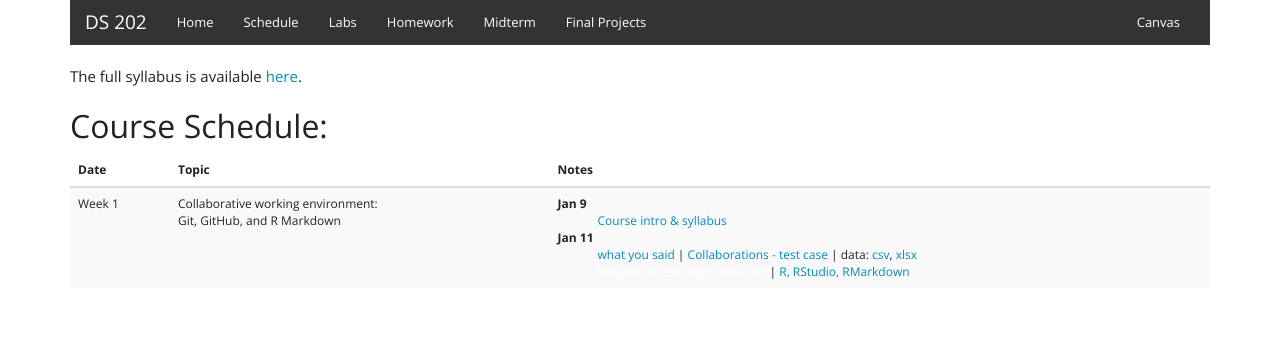
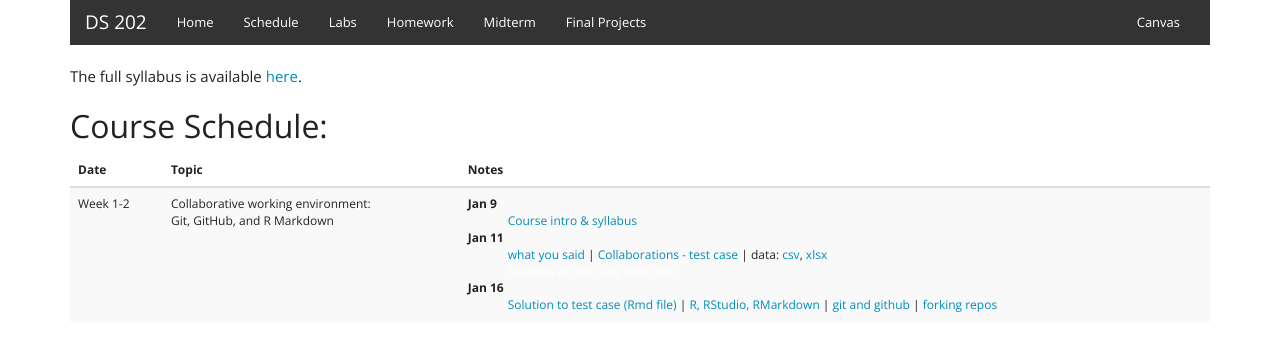
Before and after one commit to DS202-at-ISU/DS202-at-ISU.github.io-2018, a Jekyll site: the page built from schedule.html, in a window 1280 px wide. Shown: the top 351 px of the page. Built offline with Jekyll 4.4.1, drawn with Linux system fonts in a browser that asks for light colours.

Commit message:
update links for week 2

```diff
--- a/schedule.html
+++ b/schedule.html
@@ -19,7 +19,7 @@ The full syllabus is available <a href="syllabus.pdf" target=_blank>here</a>.
     </thead>
     <tbody>
       <tr>
-        <td>Week 1</td>
+        <td>Week 1-2</td>
         <td>Collaborative working environment: <br>
         Git, GitHub, and R Markdown</td>
         <td>
@@ -28,11 +28,12 @@ The full syllabus is available <a href="syllabus.pdf" target=_blank>here</a>.
           <dd><a href="../materials/00_getting-started/slides.html" target=_blank>Course intro & syllabus</a> </dd>
           <dt>Jan 11</dt>
           <dd> <a href="../materials/01_collaborative-environment/01b_what-you-said.html" target=_blank>what you said</a> | <a href="../materials/01_collaborative-environment/01_test-case.html" target=_blank>Collaborations - test case</a> | data: <a href="../materials/01_collaborative-environment/data/gapminder-5060.csv" target=_blank>csv</a>, <a href="../materials/01_collaborative-environment/data/gapminder-5060.xlsx" target=_blank>xlsx</a> <br>
-          <a href="../materials/01_collaborative-environment/02_test-case-solution.html" target=_blank><font color="white">Solution to test case</font></a> <a href="../materials/01_collaborative-environment/02_test-case-solution.html" target=_blank><font color="white">(Rmd file)</font></a> | <a href="../materials/01_collaborative-environment/03_rmarkdown.html" target=_blank>R, RStudio, RMarkdown</a></dd>
-<!--      <dt>Jan 16</dt>
+          <a href="../materials/01_collaborative-environment/02_test-case-solution.html" target=_blank><font color="white">Solution to test case</font></a> <a href="../materials/01_collaborative-environment/02_test-case-solution.html" target=_blank><font color="white">(Rmd file)</font></a> </dd>
+      <dt>Jan 16</dt>
 
-          <dd><a href="../materials/01_collaborative-environment/04_git.html" target=_blank>forking repos</a>|  | <a href="../materials/01_collaborative-environment/04_git.html" target=_blank>git and github</a></dd>
-          </dl> -->
+          <dd>
+ <a href="../materials/01_collaborative-environment/02_test-case-solution.html" target=_blank>Solution to test case</a> <a href="../materials/01_collaborative-environment/02_test-case-solution.Rmd" target=_blank>(Rmd file)</a> | <a href="../materials/01_collaborative-environment/03_rmarkdown.html" target=_blank>R, RStudio, RMarkdown</a>  | <a href="../materials/01_collaborative-environment/04_git.html" target=_blank>git and github</a> | <a href="../materials/01_collaborative-environment/04_git.html" target=_blank>forking repos</a></dd>
+          </dl>
         </td>
       </tr>
 <!--      <tr>
```
